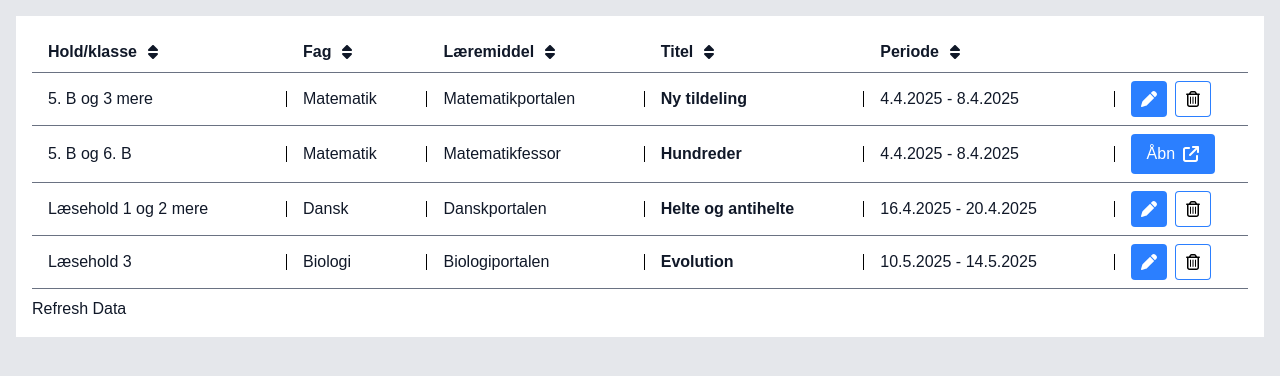
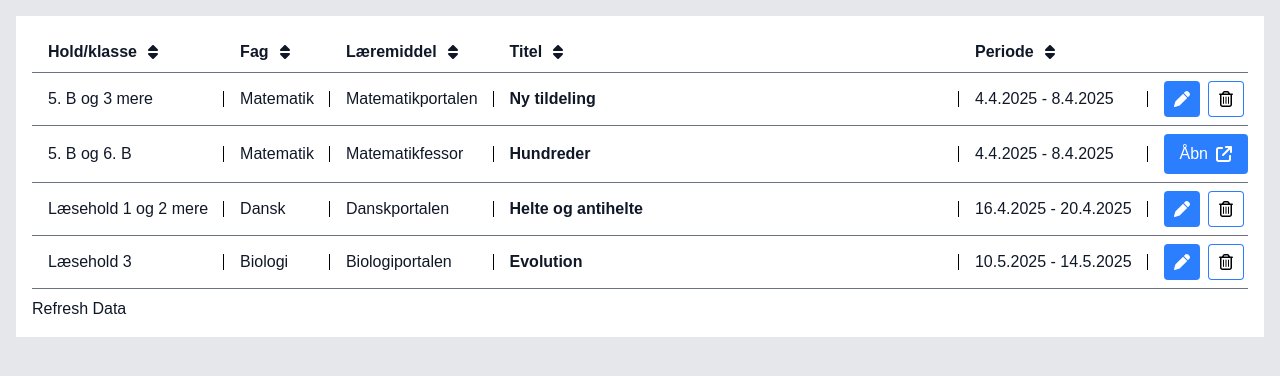
Before and after one commit to drexxdk/tanstack-table, a Next.js app: page / in a window 1280 px wide. Shown: the top 376 px of the page. Built offline with nearby package versions, Linux system fonts and the light colour scheme.

Commit message:
minor tweaks

```diff
--- a/components/table-client.tsx
+++ b/components/table-client.tsx
@@ -127,7 +127,7 @@ export default function TableClient({
       const columns = table.getAllColumns();
       columns.forEach((column) => {
         const id = column.id;
-        if (width < 500) {
+        if (width < 920) {
           column.toggleVisibility(id !== "groups");
         } else {
           column.toggleVisibility(true);
@@ -157,8 +157,7 @@ export default function TableClient({
 
   return (
     <div className="w-full max-w-7xl bg-white p-4">
-      {/* overflow-hidden */}
-      <div className="w-full" ref={ref}>
+      <div className="w-full overflow-hidden" ref={ref}>
         <table className="w-full border-separate border-spacing-0">
           <thead className="bg-white sticky top-0 z-10 ">
             {table.getHeaderGroups().map((headerGroup) => (
@@ -166,7 +165,7 @@ export default function TableClient({
                 {headerGroup.headers.map((header, i) => {
                   return i === 0 &&
                     hasHiddenColumns(table.getRowModel().rows[0]) === false ? (
-                    <></>
+                    <Fragment key={header.id}></Fragment>
                   ) : (
                     <th
                       key={header.id}
@@ -208,11 +207,17 @@ export default function TableClient({
                   <tr>
                     {row.getVisibleCells().map((cell, i) => {
                       return i === 0 && hasHiddenColumns(row) === false ? (
-                        <></>
+                        <Fragment key={cell.id}></Fragment>
                       ) : (
                         <td
                           key={cell.id}
-                          className="border-b border-gray-500 py-2 px-4 relative after:content after:absolute after:right-0 after:w-px after:bg-black after:h-4 after:top-1/2 after:-translate-y-1/2"
+                          className={classNames(
+                            "border-b border-gray-500 py-2 px-4 relative whitespace-nowrap",
+                            "after:content after:absolute after:right-0 after:w-px after:bg-black after:h-4 after:top-1/2 after:-translate-y-1/2",
+                            cell.column.id === "learningMaterial"
+                              ? "w-full"
+                              : ""
+                          )}
                         >
                           {flexRender(
                             cell.column.columnDef.cell,
@@ -289,9 +294,9 @@ export default function TableClient({
             })}
           </tbody>
         </table>
-        <div className="h-2" />
-        <button onClick={() => refreshData()}>Refresh Data</button>
       </div>
+      <div className="h-2" />
+      <button onClick={() => refreshData()}>Refresh Data</button>
     </div>
   );
 }
```
